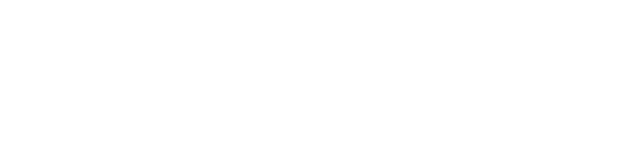
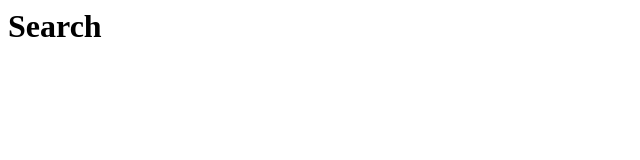
Before and after one commit to DOC-weed/Repositorio-Roque, a plain HTML site: page busquedaProductos.html in a window 1280 px wide. Shown: the whole page, without its empty margins (0-640 px from the left). Drawn offline with Linux system fonts and the light colour scheme.

Commit message:
busquedaProductos

```diff
--- a/busquedaProductos.html
+++ b/busquedaProductos.html
@@ -4,6 +4,7 @@
     <meta http-equiv="X-UA-Compatible" content="IE=edge">
     <meta name="viewport" content="width=device-width, initial-scale=1.0">
     <title>Busqueda de Productos</title>
+    <h1>Search</h1>
 </head>
 <body>
 
```
